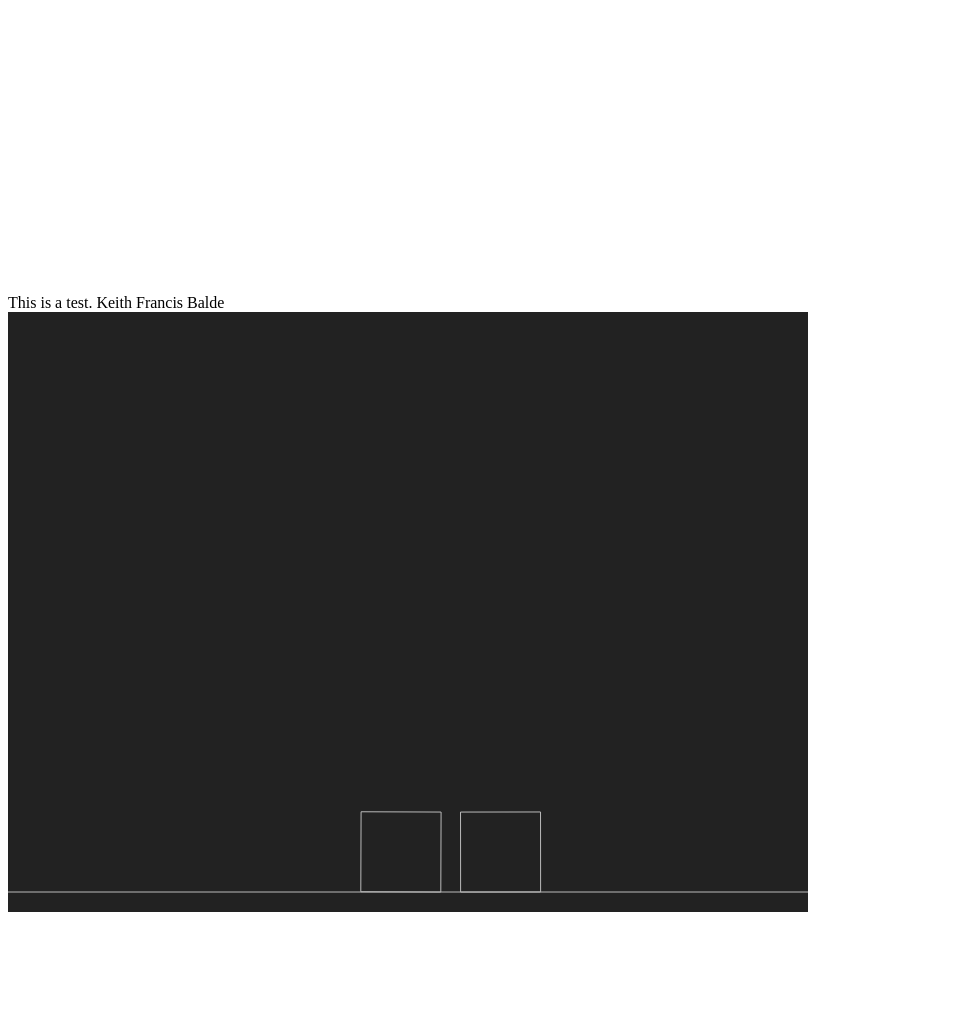
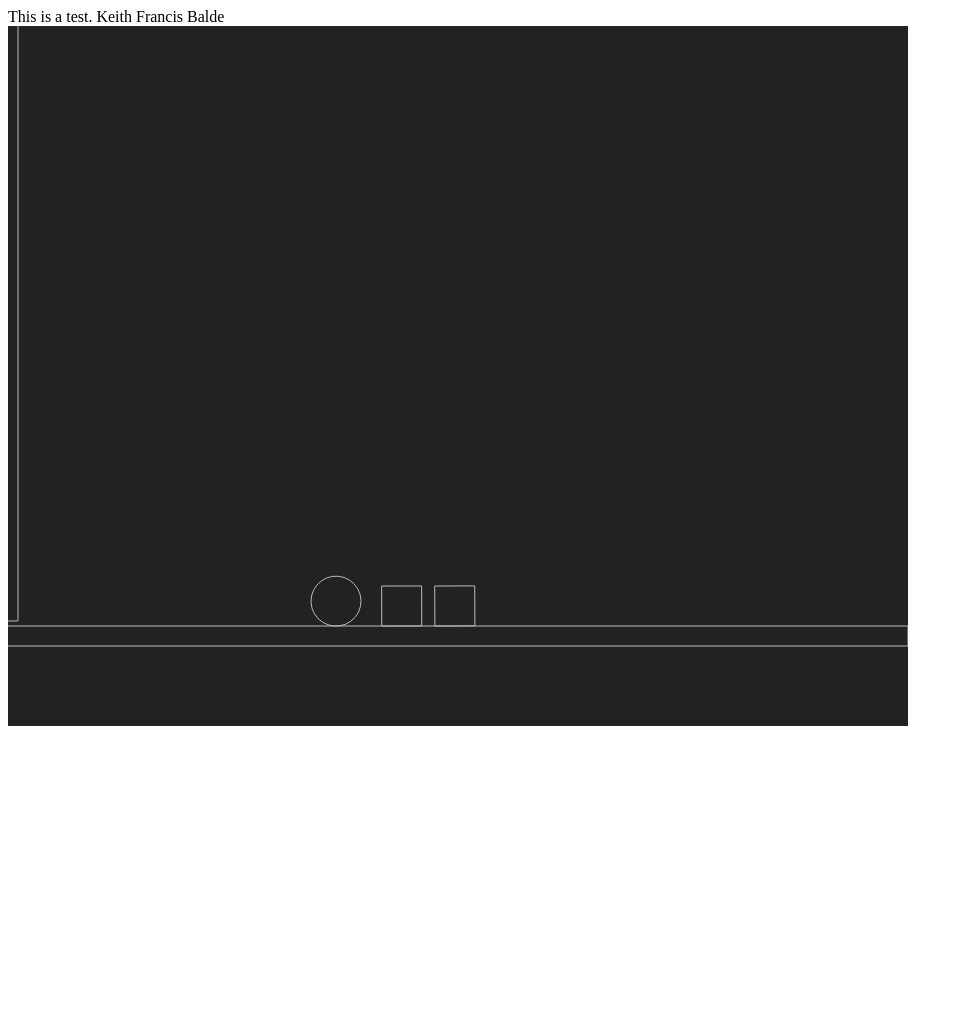
Before and after one commit to keithfrancisb/Angry-Circles, a plain HTML site: page index.html in a window 1280 px wide. Shown: the whole page, without its empty margins (0-963 px from the left). Before the commit the page ends 924 px from the top, so only its background shows below. Drawn offline with Linux system fonts and the light colour scheme.

Commit message:
run initial test

```diff
--- a/index.html
+++ b/index.html
@@ -7,6 +7,9 @@
   </head>
   <body>
     This is a test. Keith Francis Balde
+    <div id="angry">
+
+    </div>
     <canvas id="canvas" width="300" height="300"></canvas>
   </body>
   <script type="text/javascript" src="magic.js"></script>
--- a/magic.js
+++ b/magic.js
@@ -7,17 +7,24 @@ let engine = Engine.create();
 
 // create a renderer
 let render = Render.create({
-    element: document.body,
-    engine: engine
+    element: document.getElementById('angry'),
+    engine: engine,
 });
 
-// create two boxes and a ground
-let boxA = Bodies.rectangle(400, 200, 80, 80);
-let boxB = Bodies.rectangle(450, 50, 80, 80);
-let ground = Bodies.rectangle(400, 610, 810, 60, { isStatic: true });
+render.canvas.width = 900;
+render.canvas.height = 700;
+
+// create static objects in the world
+let ground = Bodies.rectangle(400, 610, 1000, 20, { isStatic: true });
+let leftWall = Bodies.rectangle(0, 20, 20, 1150, { isStatic: true });
+
+
+let boxA = Bodies.rectangle(400, 200, 40, 40);
+let boxB = Bodies.rectangle(420, 50, 40, 40);
+let circleA = Bodies.circle(390, 300, 25);
 
 // add all of the bodies to the world
-World.add(engine.world, [boxA, boxB, ground]);
+World.add(engine.world, [boxA, boxB, circleA, ground, leftWall]);
 
 // run the engine
 Engine.run(engine);
```
